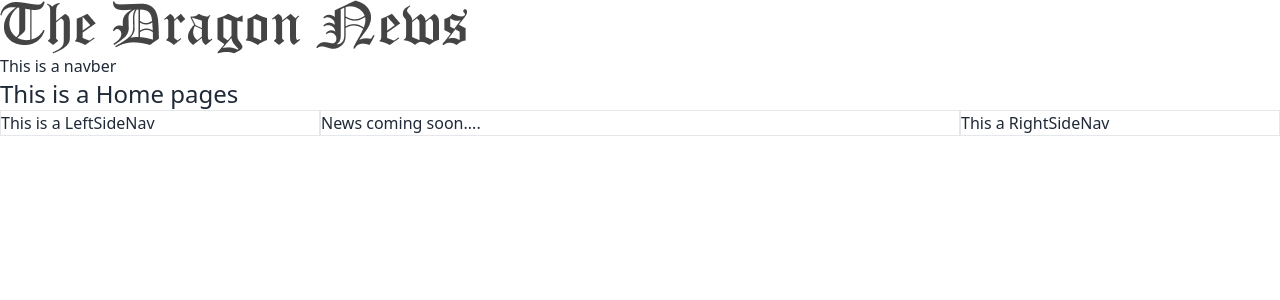
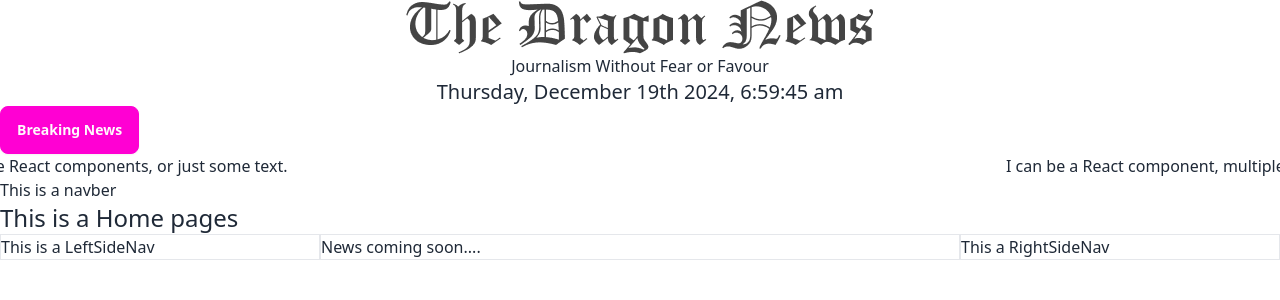
Before and after one commit to bharatroy4D/react-dragon-news, a React (Vite) app: page / in a window 1280 px wide. Shown: the top 300 px of the page. Built offline with nearby package versions, Linux system fonts and the light colour scheme.

Commit message:
'react-marquee-added'

```diff
--- a/package.json
+++ b/package.json
@@ -16,6 +16,7 @@
     "moment": "^2.30.1",
     "react": "^18.3.1",
     "react-dom": "^18.3.1",
+    "react-fast-marquee": "^1.6.5",
     "react-router-dom": "^7.0.2",
     "sort-by": "^1.2.0"
   },
--- /dev/null
+++ b/src/components/pages/home/BreakingNews.jsx
@@ -0,0 +1,17 @@
+import React from 'react';
+import Marquee from "react-fast-marquee";
+
+
+const BreakingNews = () => {
+    return (
+        <div>
+            <button className='btn btn-secondary'>Breaking News</button>
+            <Marquee>
+                I can be a React component, multiple React components, or just some text.
+            </Marquee>
+
+        </div>
+    );
+};
+
+export default BreakingNews;
--- a/src/components/pages/home/Home.jsx
+++ b/src/components/pages/home/Home.jsx
@@ -3,11 +3,13 @@
 import Navber from '../../shared/Navber/Navber';
 import LeftSideNav from '../../shared/leftSideNav/LeftSideNav';
 import RightSideNav from '../../shared/rightSideNav/RightSideNav';
+import BreakingNews from './BreakingNews';
 
 const Home = () => {
     return (
         <div>
             <Header></Header>
+            <BreakingNews></BreakingNews>
             <Navber></Navber>
           <h2 className="text-2xl">This is a Home pages</h2>
           <div className='grid grid-cols-1 md:grid-cols-4 '>
--- a/src/components/shared/header/Header.jsx
+++ b/src/components/shared/header/Header.jsx
@@ -1,9 +1,13 @@
 import React from 'react';
-import logo from '../../../assets/logo.png'
+import logo from '../../../assets/logo.png';
+import moment from 'moment';
+
 const Header = () => {
     return (
-        <div>
-            <img src={logo} alt="" />
+        <div className='text-center'>
+            <img className='mx-auto' src={logo} alt="" />
+            <p>Journalism Without Fear or Favour</p>
+            <p className='text-xl'>{moment().format("dddd, MMMM Do YYYY, h:mm:ss a")}</p>
         </div>
     );
 };
```
Also changed, not shown: 1 other file (tests, documents, lock files or other folders).
